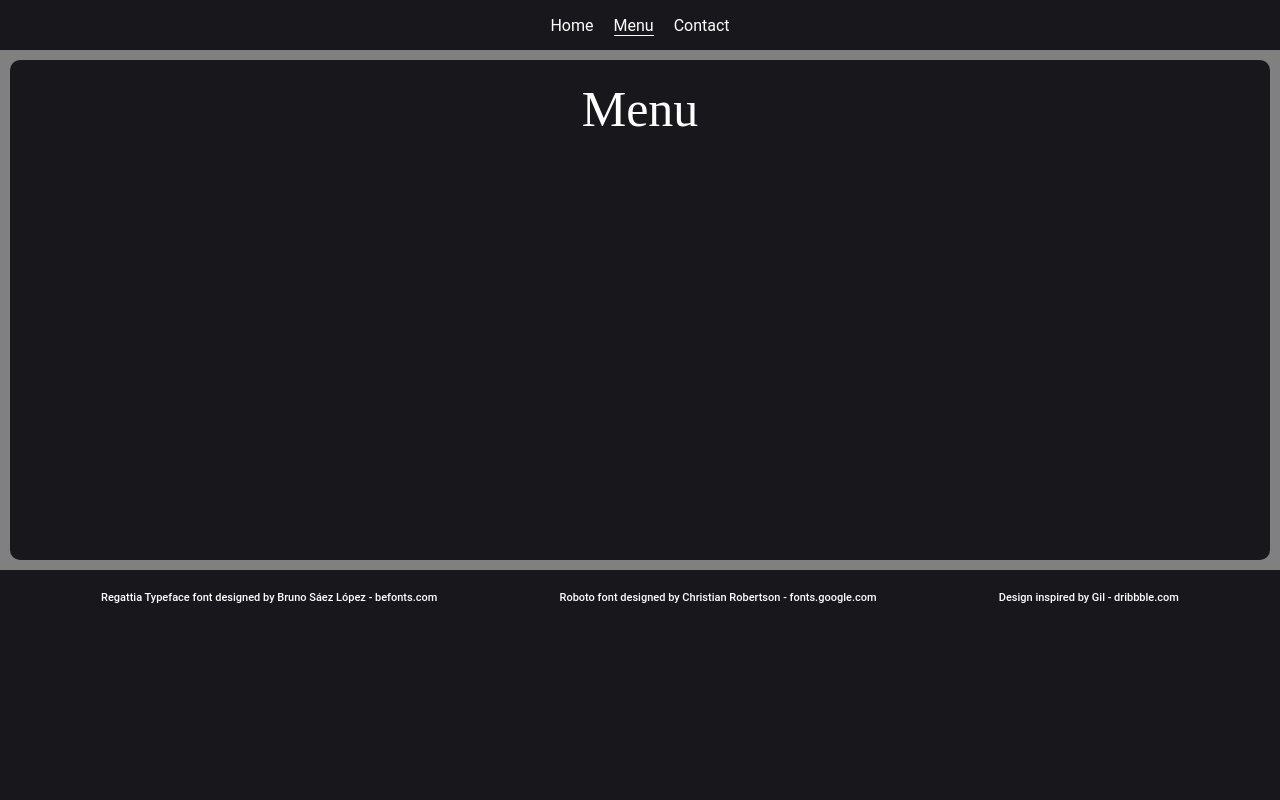
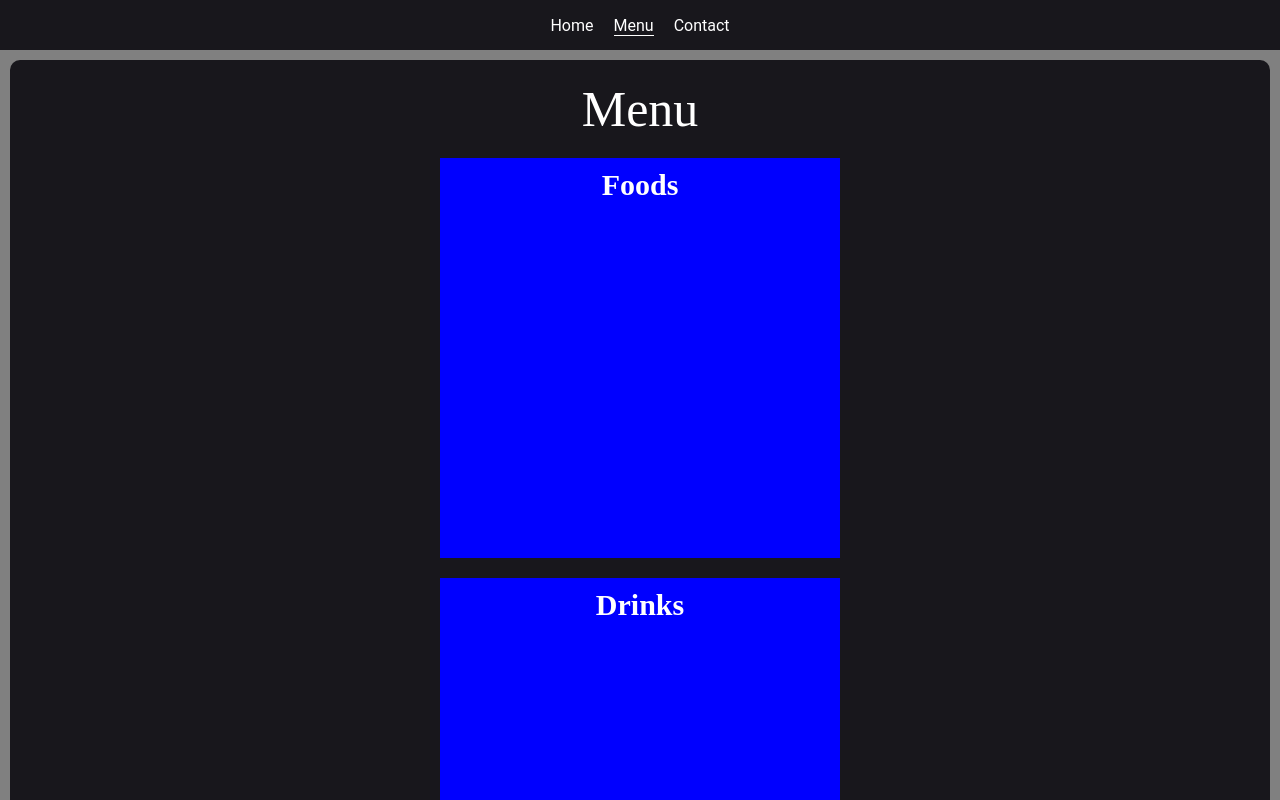
Before and after one commit to novanAfnd/Restaurant_Page, a website built with webpack: page dist/index.html in a window 1280 px wide. Both pictures are taken after a click on the item "Menu". Shown: the top 800 px of the page. Built offline with nearby package versions, Linux system fonts and the light colour scheme; files whose address does not match are found by name.

Commit message:
Fix menu

```diff
--- a/src/menu.js
+++ b/src/menu.js
@@ -4,12 +4,38 @@ menuContentContainer.className = "menu_content_container";
 const menuContentInner = document.createElement("div");
 menuContentInner.className = "content_container_inner";
 
+// Header
 const menuHeader = document.createElement("div");
 menuHeader.className = "content_header";
 menuHeader.textContent = "Menu";
+
+// Submenu Container (Container for each food types)
+const subMenuFoods = document.createElement("div");
+subMenuFoods.className = "menu_content_submenu_container";
+subMenuFoods.id = "submenu_foods";
+const subMenuDrinks = document.createElement("div");
+subMenuDrinks.className = "menu_content_submenu_container";
+subMenuDrinks.id = "submenu_drinks";
+
+// Submenu Header
+const subMenuFoodsHeader = document.createElement("h3");
+subMenuFoodsHeader.textContent = "Foods";
+subMenuFoods.appendChild(subMenuFoodsHeader);
+const subMenuDrinksHeader = document.createElement("h3");
+subMenuDrinksHeader.textContent = "Drinks";
+subMenuDrinks.appendChild(subMenuDrinksHeader);
+
+// Foods
+
+// Drinks
 
 export function menuActive() {
   content.appendChild(menuContentContainer);
   menuContentContainer.appendChild(menuContentInner);
   menuContentInner.appendChild(menuHeader);
+  // Foods
+  menuContentInner.appendChild(subMenuFoods);
+
+  // Drinks
+  menuContentInner.appendChild(subMenuDrinks);
 }
--- a/src/style.css
+++ b/src/style.css
@@ -55,14 +55,14 @@ body {
   padding: 10px;
 }
 
-/* Inner Content */
+/* Inner Content container */
 .content_container_inner {
   background: #18171c;
   min-width: 100%;
   min-height: 500px;
   border-radius: 10px;
   padding: 10px;
-  display: flex;
+  display: flex; /* Important */
   flex-direction: column;
   align-items: center;
 }
@@ -85,7 +85,7 @@ body {
   margin: 10px;
 }
 
-/* Content container for home */
+/* Content container for home ______________________________________________________________________________________ */
 
 .home_content_container {
   display: none;
@@ -129,12 +129,26 @@ body {
   width: auto;
 }
 
-/* Content for menu */
+/* Content container Content for menu ______________________________________________________________________________________ */
 .menu_content_container {
   display: none;
 }
 
-/* Content for contact */
+.menu_content_submenu_container {
+  background: blue;
+  width: 400px;
+  min-height: 400px;
+  margin: 10px;
+}
+
+.menu_content_submenu_container h3 {
+  font-family: "Regattia";
+  font-size: 30px;
+  text-align: center;
+  margin: 10px;
+}
+
+/* Content container Content for contact ______________________________________________________________________________________ */
 .contact_content_container {
   display: none;
 }
```
Also changed, not shown: dist/main.js, dist/menu.js.
